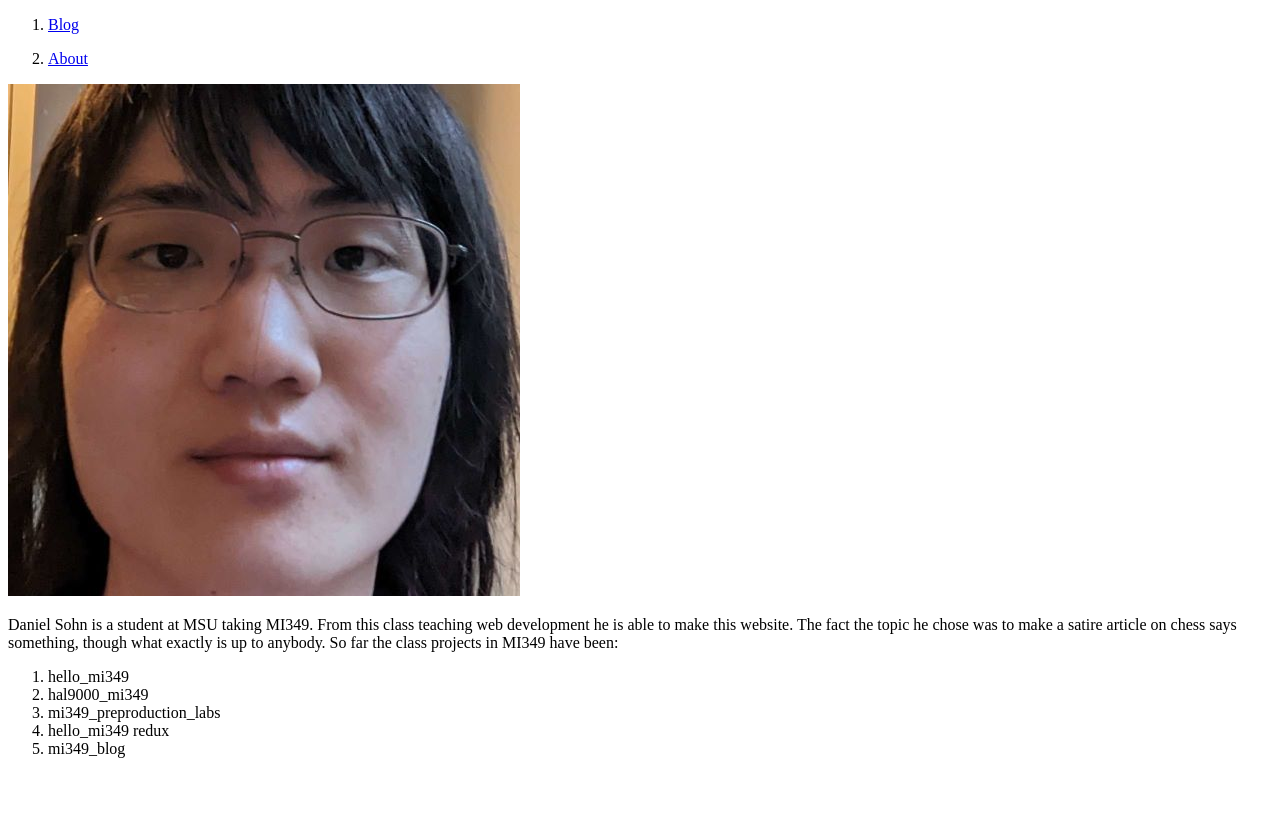
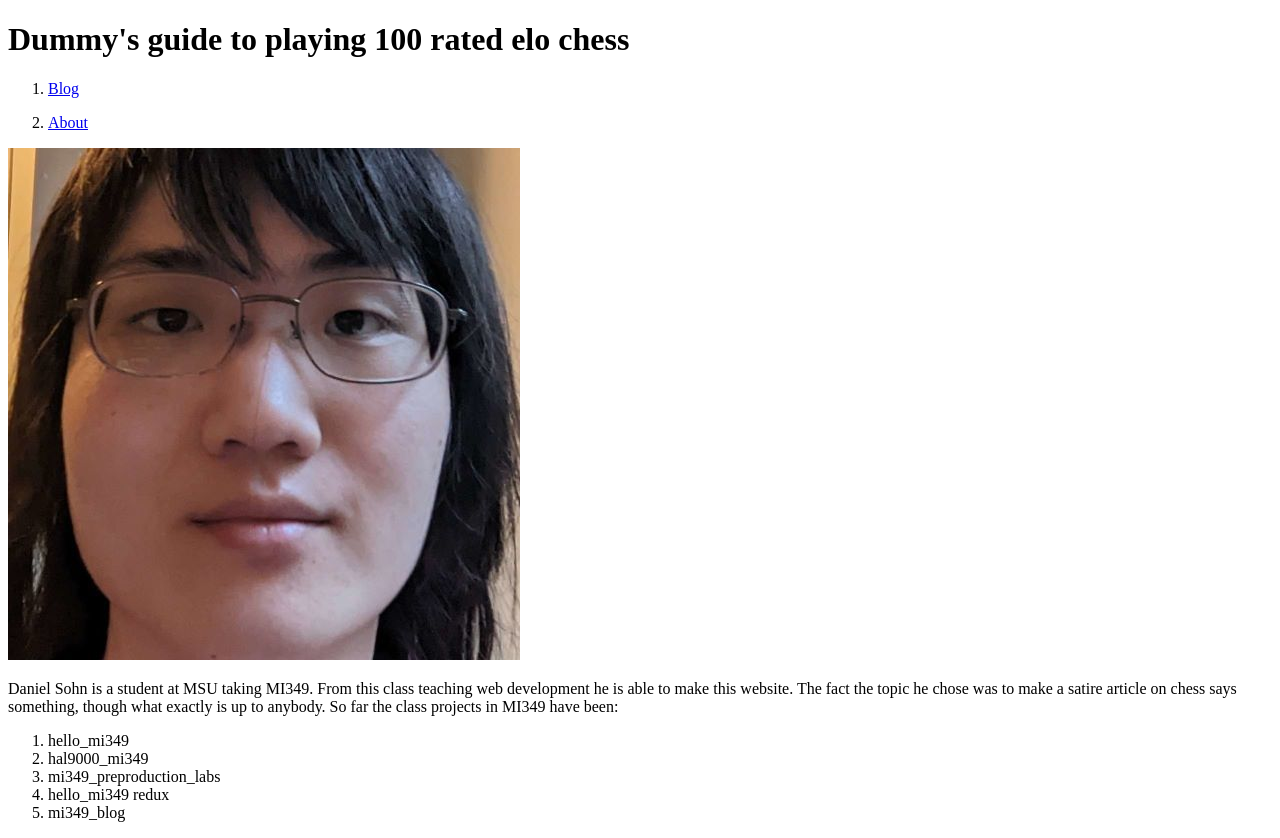
Before and after one commit to DanielTSohn/mi349_blog, a plain HTML site: page about.html in a window 1280 px wide. Before the commit the page ends 800 px from the top, so only its background shows below. Drawn offline with Linux system fonts and the light colour scheme.

Commit message:
Update about.html

```diff
--- a/about.html
+++ b/about.html
@@ -7,6 +7,7 @@
     <title>How to be bad at Chess: About Author</title>
 </head>
 <body>
+    <h1>Dummy's guide to playing 100 rated elo chess</h1>
     <nav class = "pages">
         <ol>
             <li class ="pages">
```
